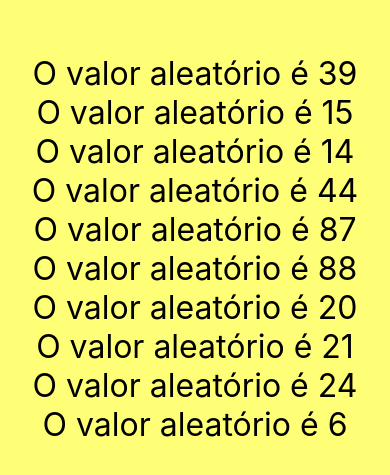
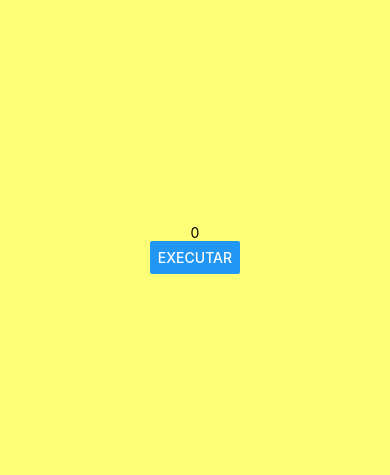
Before and after one commit to AnthonyLeier/fundamentos-react-app, a React Native app: screen / in a window 390 px wide. Shown: the part 173-648 px from the top of the page. Built offline with nearby package versions, Linux system fonts and the light colour scheme.

Commit message:
Comunicações entre Componentes

```diff
--- a/src/App.js
+++ b/src/App.js
@@ -4,23 +4,21 @@ import {SafeAreaView, StyleSheet} from 'react-native';
 // import Primeiro from './components/Primeiro';
 // import CompPadrao, {Comp1, Comp2} from './components/Multi';
 // import MinMax from './components/MinMax';
-import Aleatorio from './components/Aleatorio';
+// import Aleatorio from './components/Aleatorio';
+// import Titulo from './components/Titulo';
+// import Botao from './components/Botao';
+import Contador from './components/Contador';
+import Pai from './components/indireta/Pai';
 
 export default () => (
 	<SafeAreaView style={style.App}>
-		<Aleatorio min={5} max={90}/>
-		<Aleatorio min={5} max={90}/>
-		<Aleatorio min={5} max={90}/>
-		<Aleatorio min={5} max={90}/>
-		<Aleatorio min={5} max={90}/>
-		<Aleatorio min={5} max={90}/>
-		<Aleatorio min={5} max={90}/>
-		<Aleatorio min={5} max={90}/>
-		<Aleatorio min={5} max={90}/>
-		<Aleatorio min={5} max={90}/>
-		{/* <MinMax min="5" max="13" />
-		<MinMax min={15} max={47} /> */}
-		{/* <CompPadrao />
+		<Pai />
+		{/* <Aleatorio min={5} max={90} />
+		<Contador inicial={100} />
+		<Titulo principal="Cadastro Produto" secundario="Tela de Cadastro de Produto"/>
+		<Botao />
+		<MinMax min={15} max={47} />
+		<CompPadrao />
 		<Comp1 />
 		<Comp2 />
 		<Primeiro /> */}
--- /dev/null
+++ b/src/components/Botao.js
@@ -0,0 +1,10 @@
+import React from 'react';
+import {Button} from 'react-native';
+
+export default props => {
+	function apertarBotao() {
+		console.warn('Botão apertado com sucesso');
+	}
+
+	return <Button title="Explodir" onPress={apertarBotao} />;
+};
--- /dev/null
+++ b/src/components/Contador.js
@@ -0,0 +1,19 @@
+import React, {Fragment, useState} from 'react';
+import {Text, Button} from 'react-native';
+import Estilo from './estilo';
+
+export default ({inicial = 0, passo = 1}) => {
+	//	let numero = props.inicial;
+	const [numero, setNumero] = useState(inicial);
+
+	const somar = () => setNumero(numero + passo);
+	const subtrair = () => setNumero(numero - passo);
+
+	return (
+		<Fragment>
+			<Text style={Estilo.textG}>{numero}</Text>
+			<Button title="+" onPress={somar} />
+			<Button title="-" onPress={subtrair} />
+		</Fragment>
+	);
+};
--- /dev/null
+++ b/src/components/Titulo.js
@@ -0,0 +1,10 @@
+import React, {Fragment} from 'react';
+import {Text} from 'react-native';
+import Estilo from './estilo';
+
+export default props => (
+	<Fragment>
+		<Text style={Estilo.textG}>{props.principal}</Text>
+		<Text style={Estilo.textP}>{props.secundario}</Text>
+	</Fragment>
+);
--- /dev/null
+++ b/src/components/direta/Filho.js
@@ -0,0 +1,11 @@
+import React, {Fragment} from 'react';
+import {Text} from 'react-native';
+
+export default props => {
+	return (
+		<Fragment>
+			<Text>{props.a}</Text>
+			<Text>{props.b}</Text>
+		</Fragment>
+	);
+};
--- /dev/null
+++ b/src/components/direta/Pai.js
@@ -0,0 +1,14 @@
+import React, {Fragment} from 'react';
+
+import Filho from './Filho';
+
+export default props => {
+	let x = 13;
+	let y = 1000;
+	return (
+		<Fragment>
+			<Filho a={x} b={y} />
+			<Filho a={y} b={x} />
+		</Fragment>
+	);
+};
--- /dev/null
+++ b/src/components/indireta/Filho.js
@@ -0,0 +1,19 @@
+import React from 'react';
+import {Button} from 'react-native';
+
+export default props => {
+	function gerarNumero(min, max) {
+		const fator = max - min + 1;
+		return parseInt(Math.random() * fator) + min;
+	}
+
+	return (
+		<Button
+			title="Executar"
+			onPress={function() {
+				const n = gerarNumero(props.min, props.max);
+				props.funcao(n);
+			}}
+		/>
+	);
+};
--- /dev/null
+++ b/src/components/indireta/Pai.js
@@ -0,0 +1,18 @@
+import React, {useState} from 'react';
+import Filho from './Filho';
+import { Text } from 'react-native';
+
+export default props => {
+
+	const [num, setNum] = useState(0);
+
+	function exibirValor(numeroRecebido){
+		setNum(numeroRecebido);
+	}
+	return (
+		<>
+			<Text>{num}</Text>
+			<Filho min={1} max={60} funcao={exibirValor} />
+		</>
+	);
+};
```
